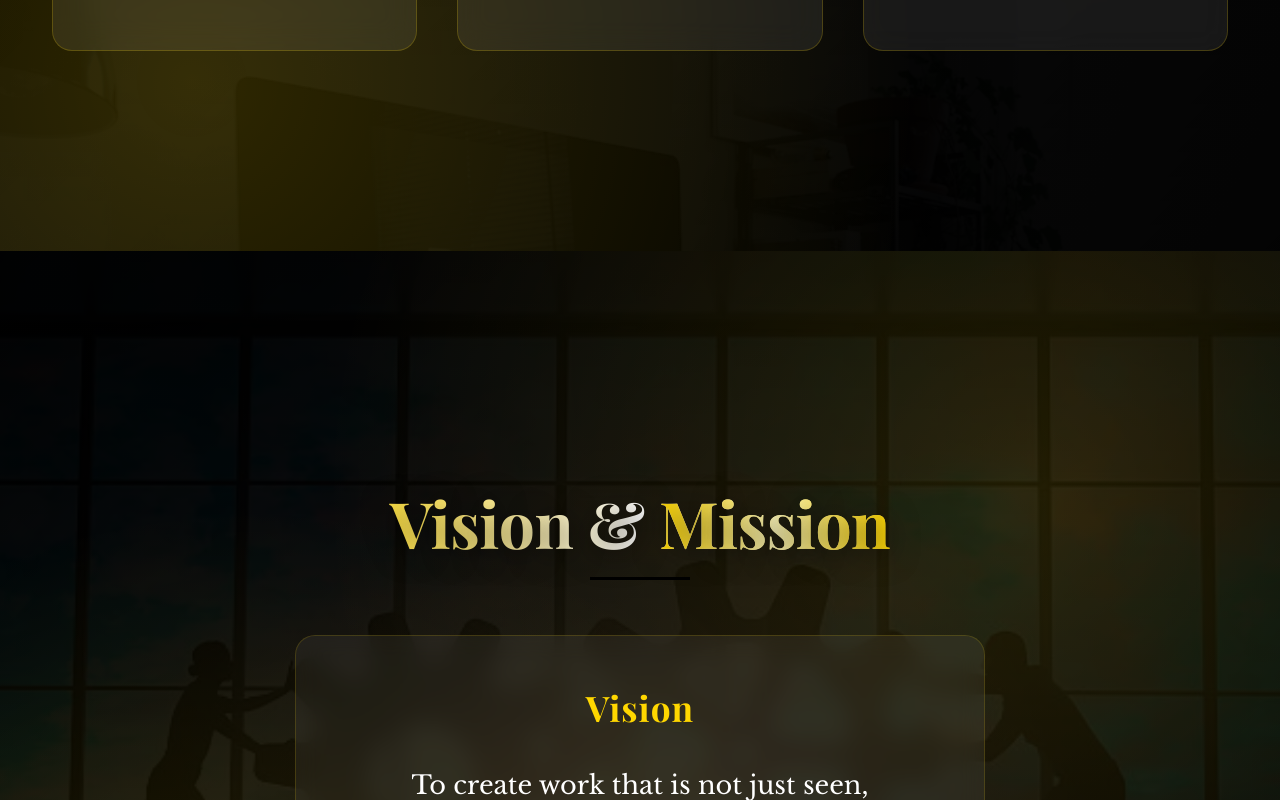
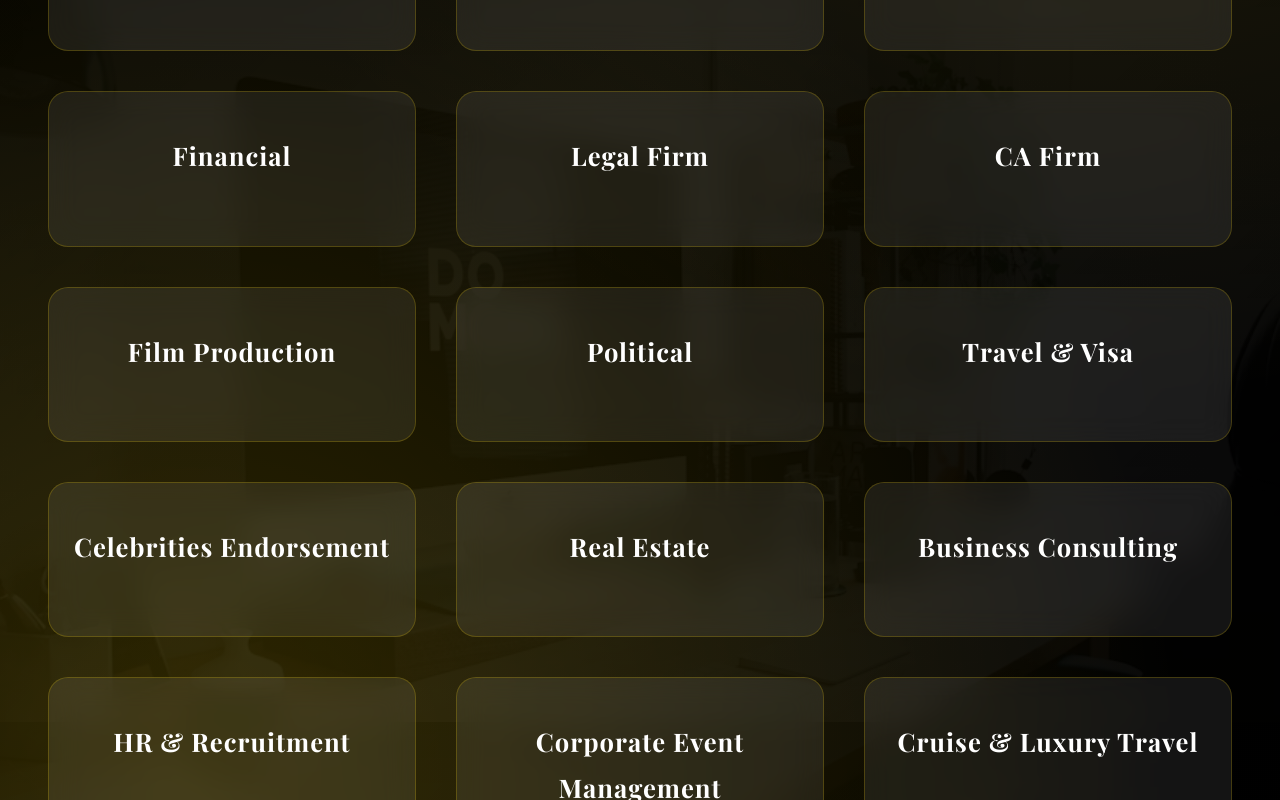
Before and after one commit to smritig537/kcGroup, a React (Vite) app: page / in a window 1280 px wide. Shown: the part 4840-5640 px from the top of the page. Built offline with nearby package versions, Linux system fonts and the light colour scheme.

Commit message:
add services

```diff
--- a/src/pages/Services.jsx
+++ b/src/pages/Services.jsx
@@ -15,7 +15,22 @@ export default function Services() {
   "Luxury Travel & Visa",
   "Celebrity Management",
   "Digital Media & PR",
+
+  // Added items
+  "Financial",
+  "Legal Firm",
+  "CA Firm",
+  "Film Production",
+  "Political",
+  "Travel & Visa",
+  "Celebrities Endorsement",
+  "Real Estate",
+  "Business Consulting",
+  "HR & Recruitment",
+  "Corporate Event Management",
+  "Cruise & Luxury Travel",
 ];
+
 
   return (
     <section
```
Lines whose indentation alone changed are shown as unchanged.
